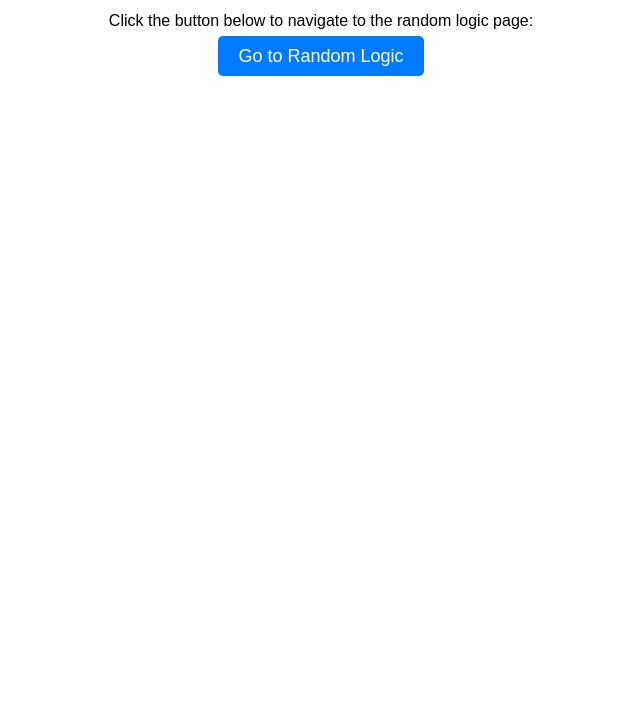
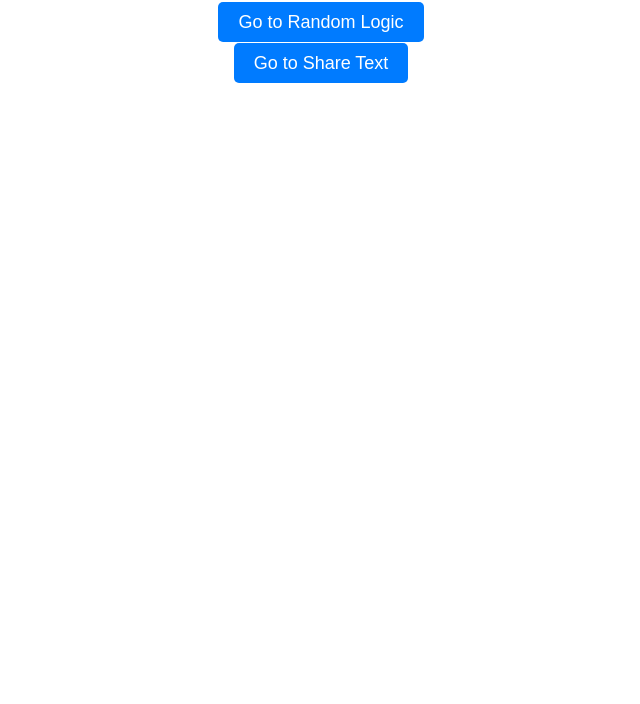
Before and after one commit to zzzz-1111/find, a plain HTML site: page index.html in a window 1280 px wide. Shown: the part 96-800 px from the top of the page, without its empty margins (319-959 px from the left). Drawn offline with Linux system fonts and the light colour scheme.

Commit message:
Update index.html

```diff
--- a/index.html
+++ b/index.html
@@ -21,11 +21,18 @@
         a:hover {
             background-color: #0056b3;
         }
+        .button-container {
+            margin: 20px 0;
+        }
     </style>
 </head>
 <body>
     <h1>Welcome to My GitHub Page</h1>
-    <p>Click the button below to navigate to the random logic page:</p>
-    <a href="random_logic.html">Go to Random Logic</a>
+    <div class="button-container">
+        <a href="random_logic.html">Go to Random Logic</a>
+    </div>
+    <div class="button-container">
+        <a href="sharetxt.html">Go to Share Text</a>
+    </div>
 </body>
 </html>
```
